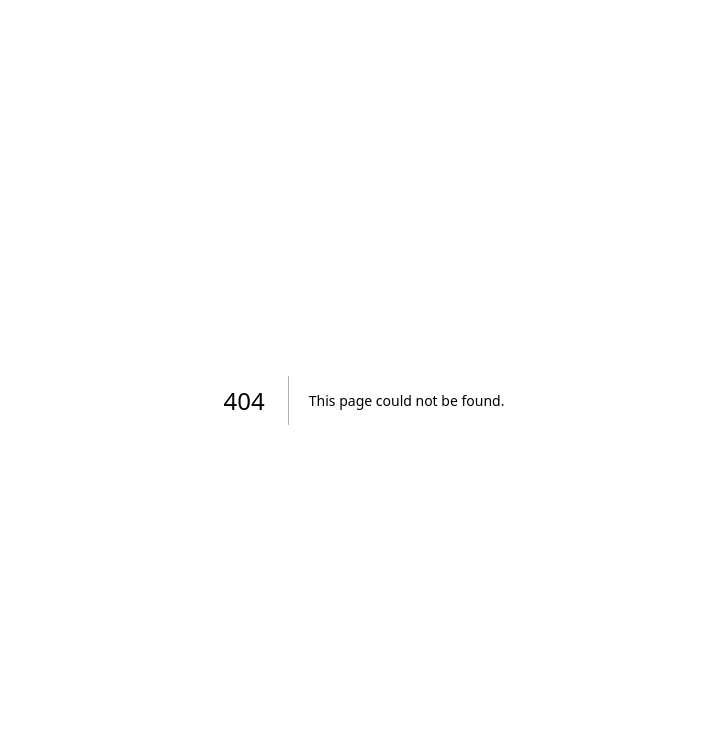
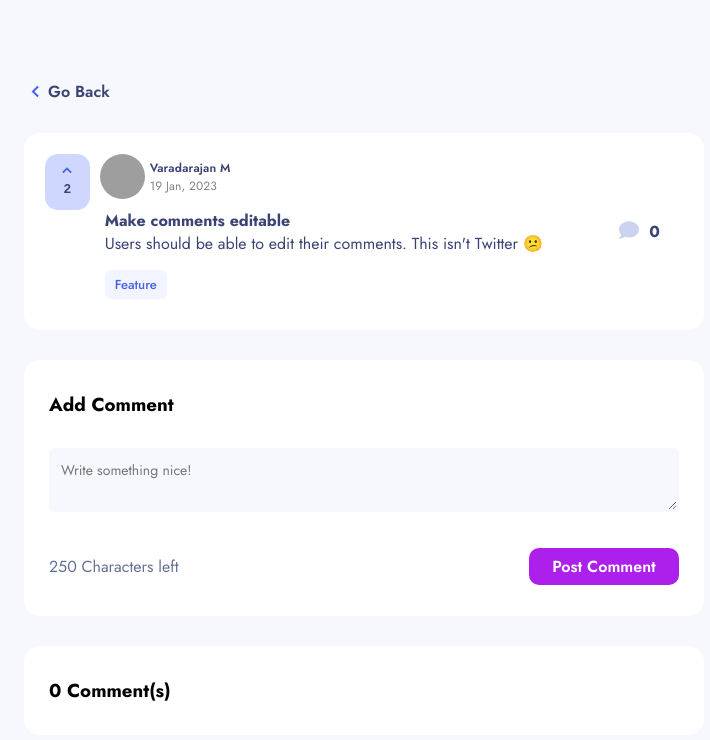
Before and after one commit to ajaysrinivas333/ProductFeedbackApp, a Next.js app: page /discussion/1 in a window 1280 px wide. Before the commit this address had no page. Shown: the top 740 px of the page, without its empty margins (276-986 px from the left). Built offline with nearby package versions, Linux system fonts and the light colour scheme; grey boxes are pictures that could not be loaded.

Commit message:
Completed Discussions page layout styling, added comment form character checks and validation messages.

```diff
--- /dev/null
+++ b/src/components/Comments/AddCommentForm.tsx
@@ -0,0 +1,86 @@
+import Button from 'components/UI/Button';
+import Card from 'components/UI/Card';
+import React, { useEffect, useState } from 'react';
+import { useForm } from 'react-hook-form';
+import styles from '../../styles/add-comment-form.module.scss';
+
+type CommentFormProps = {
+	className?: string;
+	style?: React.CSSProperties;
+};
+
+type CommentFormData = {
+	comment: string | null;
+};
+
+const commentValidations = {
+	required: {
+		value: true,
+		message: 'This Field is required',
+	},
+	minLength: {
+		value: 2,
+		message: 'Comment should be atleast 2 character long',
+	},
+	maxLength: {
+		value: 250,
+		message: 'Comment cannot contain more than 250 characters',
+	},
+};
+
+const AddCommentForm = (props: CommentFormProps) => {
+	const classes = `${styles.addCommentForm} ${props?.className ?? ''}`;
+	const [charactersLeft, setCharactersLeft] = useState<number>(250);
+
+	const {
+		register,
+		handleSubmit,
+		formState: { errors },
+		watch,
+	} = useForm<CommentFormData>({
+		mode: 'onTouched',
+		defaultValues: {
+			comment: null,
+		},
+	});
+
+	const comment = watch('comment');
+
+	useEffect(() => {
+		if (comment !== null) {
+			comment?.length < 250
+				? setCharactersLeft((c) => 250 - comment.length)
+				: setCharactersLeft(0);
+		}
+	}, [comment]);
+
+	return (
+		<Card className={classes}>
+			<h3>Add Comment</h3>
+			<form onSubmit={handleSubmit(console.log)}>
+				<textarea
+					placeholder='Write something nice!'
+					maxLength={250}
+					{...register('comment', commentValidations)}
+				/>
+				{errors.comment ? (
+					<span className={styles.commentError}>
+						{errors?.comment?.message! ?? '12'}
+					</span>
+				) : (
+					''
+				)}
+
+				<div className={styles.formFooter}>
+					<span className={styles.charactersLeft}>
+						{charactersLeft} Characters left
+					</span>
+
+					<Button text='Post Comment' className={styles.postCommentBtn} />
+				</div>
+			</form>
+		</Card>
+	);
+};
+
+export default AddCommentForm;
--- /dev/null
+++ b/src/components/Comments/CommentSection.tsx
@@ -0,0 +1,14 @@
+import Card from 'components/UI/Card';
+import React, { useState } from 'react';
+import styles from '../../styles/comment-section.module.scss';
+
+const CommentSection = () => {
+	const [commentsCount, setCommentsCount] = useState<number>(0);
+	return (
+		<Card className={styles.commentSectionWrapper}>
+			<h3>{commentsCount} Comment(s)</h3>
+		</Card>
+	);
+};
+
+export default CommentSection;
--- /dev/null
+++ b/src/pages/discussion/[feedbackId].tsx
@@ -0,0 +1,58 @@
+import AddCommentForm from 'components/Comments/AddCommentForm';
+import CommentSection from 'components/Comments/CommentSection';
+import FeedbackCard from 'components/Feedback/FeedbackCard';
+import Button from 'components/UI/Button';
+import Link from 'next/link';
+import { useRouter } from 'next/router';
+import React from 'react';
+import { BiChevronLeft } from 'react-icons/bi';
+import styles from '../../styles/discussion-page.module.scss';
+
+const dummyFeedback = {
+	_id: '63c973e3b3ec4e81af4c9c73',
+	title: 'Make comments editable',
+	description:
+		"Users should be able to edit their comments. This isn't Twitter 😕",
+	category: 'Feature',
+	upvotesCount: 2,
+	upvotedUsers: ['63bdbba7321830e0cf4f7a20', '63bdaebb321830e0cf4f79fc'],
+	commentsCount: 0,
+	userId: '63bdaebb321830e0cf4f79fc',
+	productId: '63bdbe29321830e0cf4f7a24',
+	createdAt: '2023-01-19T16:46:27.869Z',
+	updatedAt: '2023-02-18T11:14:27.926Z',
+	user: {
+		_id: '63bdaebb321830e0cf4f79fc',
+		username: 'Varadarajan M',
+		email: 'varad2k12@gmail.com',
+		__v: 0,
+	},
+};
+
+const DiscussionPage = () => {
+	const router = useRouter();
+
+	return (
+		<div className={styles.pageWrapper}>
+			<div className={styles.innerContainer}>
+				<div className={styles.backButtonWrapper}>
+					<BiChevronLeft className={styles.backIcon} />
+					<Link style={{ width: '100%' }} href={'/home'}>
+						<Button className={styles.backButton} text='Go Back' />
+					</Link>
+				</div>
+				<FeedbackCard
+					feedback={dummyFeedback}
+					isUpvoted
+					onUpvote={(s) => console.log(s)}
+				/>
+
+				<AddCommentForm className={styles.commentForm} />
+
+				<CommentSection />
+			</div>
+		</div>
+	);
+};
+
+export default DiscussionPage;
--- /dev/null
+++ b/src/styles/add-comment-form.module.scss
@@ -0,0 +1,87 @@
+@import './variables';
+
+.addCommentForm {
+    width: 100%;
+    overflow: hidden;
+    padding: 30px 24px;
+
+    * {
+        font-family: var(--globalFont) !important;
+    }
+
+    textarea {
+        margin-top: 30px;
+        max-width: 100%;
+        min-width: 100%;
+        min-height: 50px;
+        background-color: #f7f8fd;
+
+        font-size: 14px;
+        font-weight: 400;
+        border-radius: 6px;
+        border: 2px solid #f7f8fd;
+        outline: none;
+        padding: 10px;
+        transition: border 0.2s ease-in-out;
+
+
+        &:focus {
+            border: 2px solid #7589ec;
+
+        }
+
+
+
+    }
+
+    .commentError {
+        color: red;
+        font-size: 14px;
+        font-weight: 400;
+    }
+
+    .formFooter {
+        margin-top: 30px;
+        width: 100%;
+        display: flex;
+        justify-content: space-between;
+        flex-wrap: nowrap;
+        align-items: baseline;
+
+        .charactersLeft {
+            font-weight: 400;
+            font-size: 16px;
+            height: 20px;
+            color: rgb(100, 113, 150);
+            flex-basis: 55%;
+        }
+
+        .postCommentBtn {
+            flex-basis: 45%;
+            max-width: 150px;
+            background-color: #ad1fea;
+            padding: 7px;
+            border: none;
+            border-radius: 10px;
+            color: #ffffff;
+            cursor: pointer;
+            font-size: 16px;
+            font-weight: 600;
+            outline: none;
+            transition: background-color 0.2s ease-in-out;
+        }
+    }
+}
+
+@media screen and (max-width: $mobileScreenWidth) {
+    .addCommentForm {
+        width: 94%;
+        margin: 20px 0;
+        margin-left: 3%;
+
+        .postCommentBtn {
+            font-size: 14px !important;
+        }
+
+    }
+}
--- /dev/null
+++ b/src/styles/comment-section.module.scss
@@ -0,0 +1,20 @@
+@import './variables';
+
+.commentSectionWrapper {
+    width: 100%;
+    display: flex;
+    flex-direction: column;
+    gap: 30px;
+    padding: 30px 24px;
+}
+
+@media screen and (max-width: $mobileScreenWidth) {
+    .commentSectionWrapper {
+        width: 94%;
+        margin: 20px 0;
+        margin-left: 3%;
+
+
+
+    }
+}
--- /dev/null
+++ b/src/styles/discussion-page.module.scss
@@ -0,0 +1,50 @@
+.pageWrapper {
+    height: 100vh;
+    width: 100%;
+
+    display: flex;
+    flex-direction: column;
+    padding-block: 70px;
+    align-items: center;
+
+    .innerContainer {
+        width: min(90vw, 680px);
+
+
+        .backButtonWrapper {
+            display: flex;
+            align-items: center;
+
+            .backButton {
+                text-align: left;
+                width: 100%;
+                padding: 0;
+
+                background-color: inherit;
+                padding: 10px 0px;
+                border: none;
+                border-radius: 10px;
+                color: #3a4374;
+                cursor: pointer;
+                font-size: 16px;
+                font-weight: 600;
+                outline: none;
+                transition: background-color 0.2s ease-in-out;
+                width: 30%;
+                font-family: var(--globalFont);
+            }
+
+            .backIcon {
+                font-size: 25px;
+                color: #4661e6;
+            }
+        }
+
+        .commentForm {
+            margin-block: 30px;
+        }
+
+    }
+
+
+}
```
